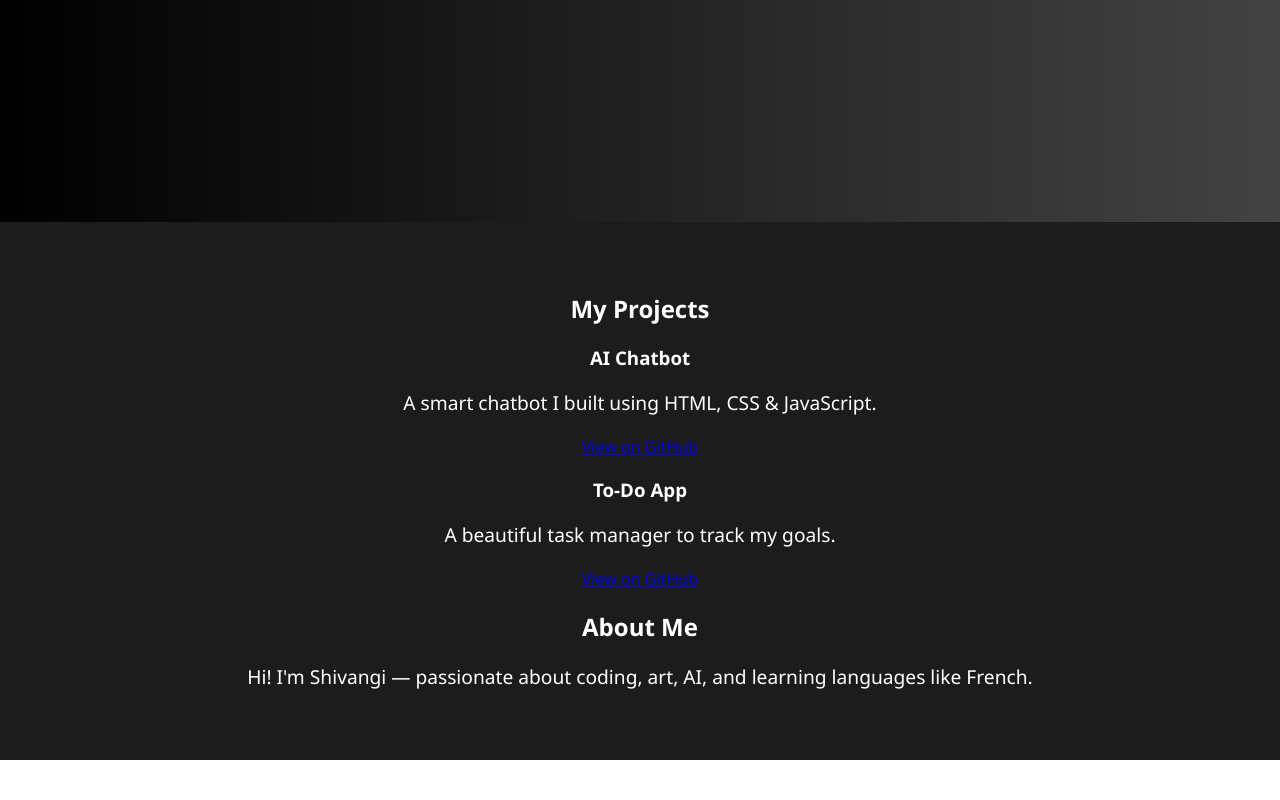
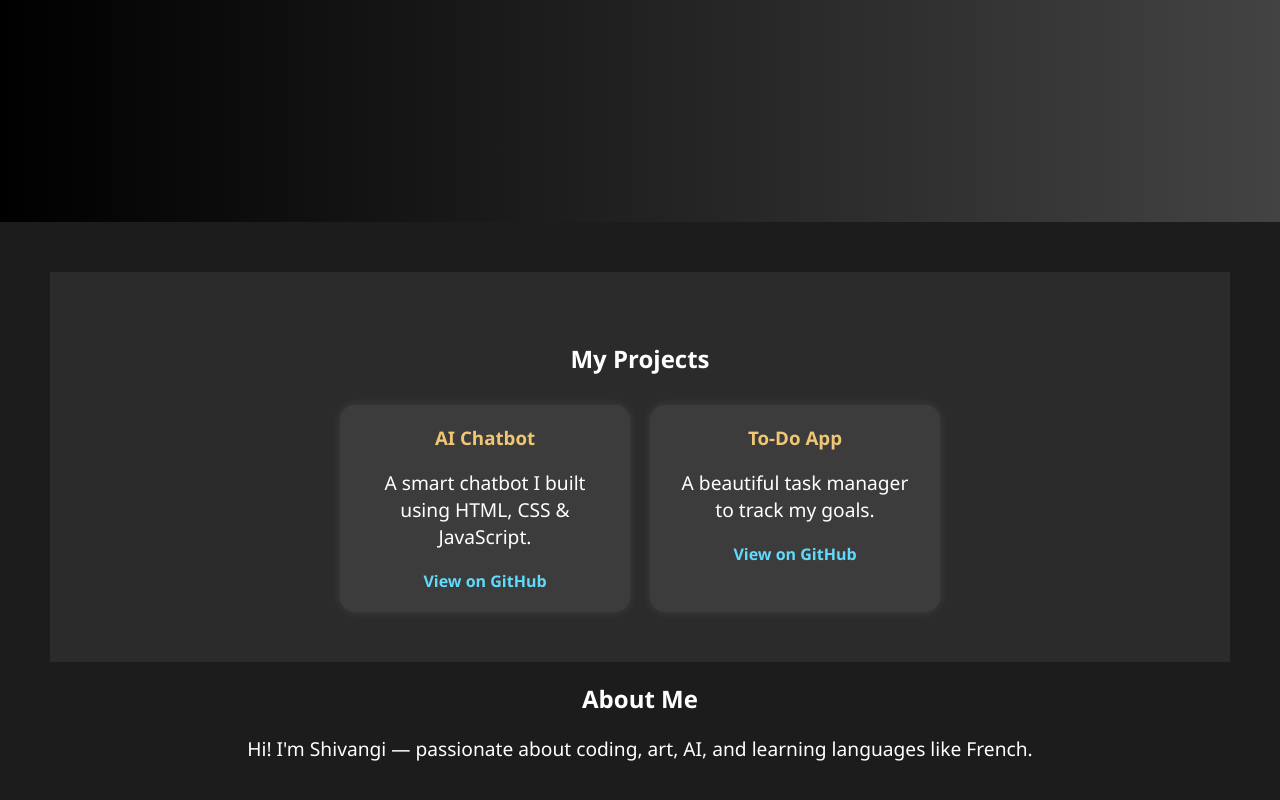
Before and after one commit to Shivangi-aes/Shivangi-s-Portfolio, a plain HTML site: page index.html in a window 1280 px wide. Shown: the part 618-1418 px from the top of the page. Before the commit the page ends 1378 px from the top, so only its background shows below. Drawn offline with Linux system fonts and the light colour scheme.

Commit message:
Update style.css

```diff
--- a/style.css
+++ b/style.css
@@ -42,3 +42,42 @@ p {
   background-color: #1c1c1c;
   text-align: center;
 }
+
+#projects {
+  padding: 50px;
+  background-color: #2b2b2b;
+  text-align: center;
+}
+
+.projects-container {
+  display: flex;
+  flex-wrap: wrap;
+  justify-content: center;
+  gap: 20px;
+  margin-top: 30px;
+}
+
+.project-card {
+  background-color: #3c3c3c;
+  padding: 20px;
+  border-radius: 15px;
+  width: 250px;
+  transition: transform 0.3s ease, box-shadow 0.3s ease;
+  box-shadow: 0 0 10px rgba(255, 255, 255, 0.1);
+}
+
+.project-card:hover {
+  transform: translateY(-5px);
+  box-shadow: 0 10px 20px rgba(255, 255, 255, 0.2);
+}
+
+.project-card h3 {
+  margin-top: 0;
+  color: #f0c674;
+}
+
+.project-card a {
+  color: #61dafb;
+  text-decoration: none;
+  font-weight: bold;
+}
```
